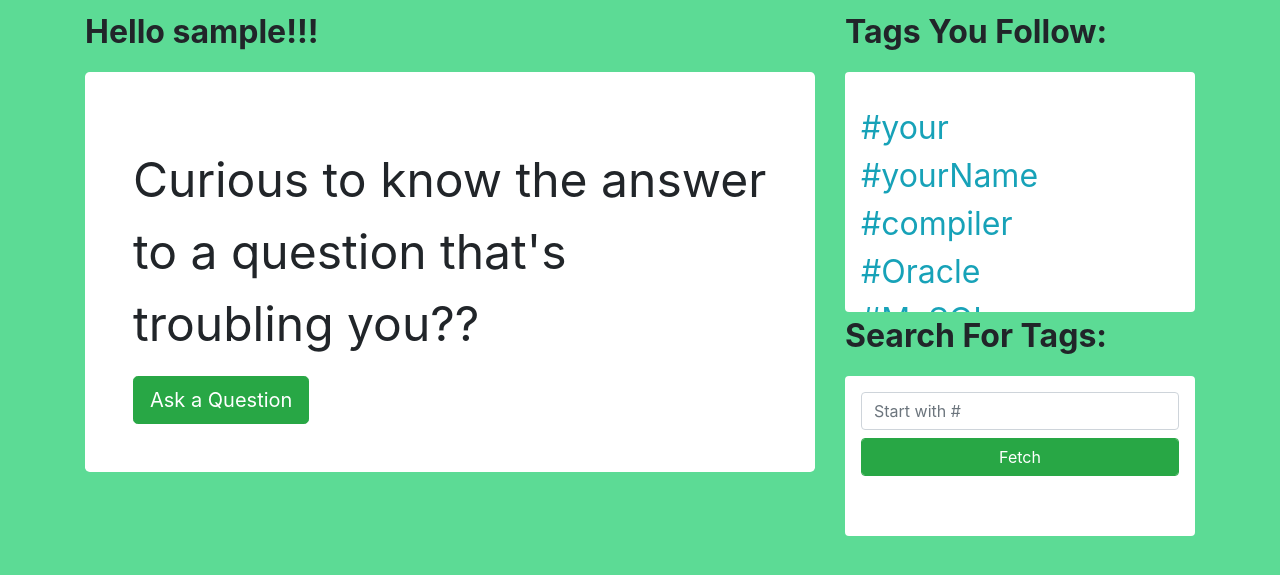
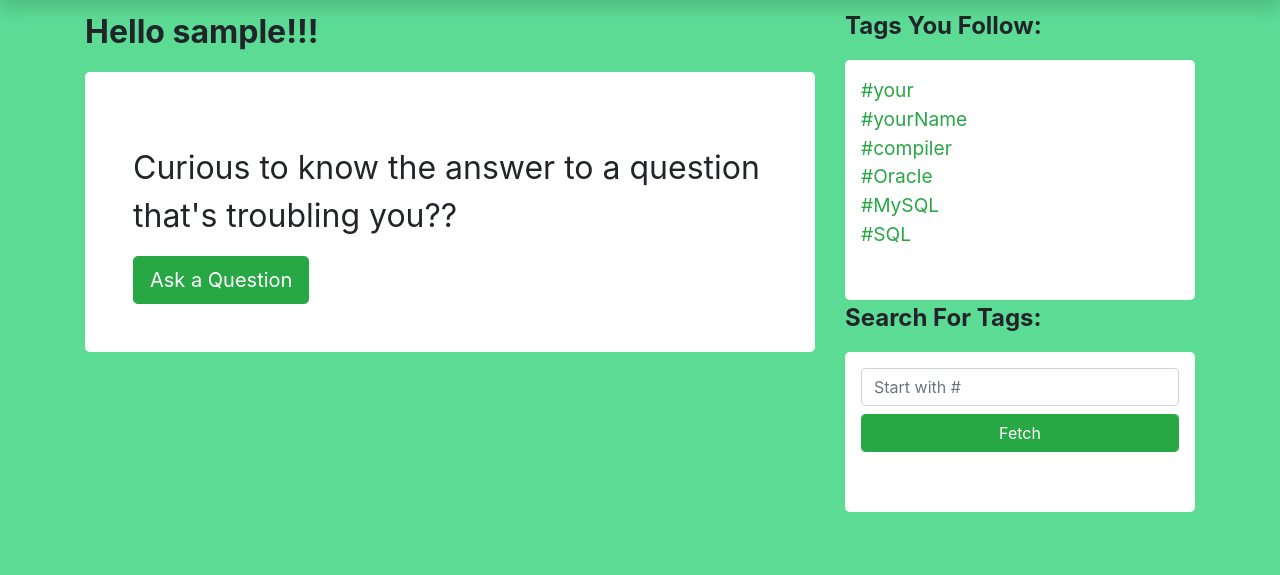
Before and after one commit to cbitosc/HTF20-Team-12, a Flask app: page /home/ in a window 1280 px wide. Shown: the part 82-657 px from the top of the page. Run offline with Flask 2, Linux system fonts and the light colour scheme; the visitor is signed in with stand-in values (Sample User, id 1); data comes from the database, SQL or seed files in the repository; both versions use the stored data as it was after the commit.

Commit message:
Final Commit

```diff
--- a/project/static/style.css
+++ b/project/static/style.css
@@ -26,6 +26,23 @@ h1:hover{
 }
 
 
+/*Custom Scrollbar*/
+::-webkit-scrollbar {
+  width: 0.5em;
+}
+::-webkit-scrollbar-track {
+  box-shadow: inset 0 0 0.25em grey;
+  border-radius: 1em;
+}
+::-webkit-scrollbar-thumb {
+  background: #666666;
+  border-radius: 1em;
+}
+::-webkit-scrollbar-thumb:hover {
+  background: #003333;
+}
+
+
 /*Profile Page*/
 .profile{
 	width: 8em;
--- a/project/templates/TagInfo.html
+++ b/project/templates/TagInfo.html
@@ -3,7 +3,7 @@
 <section class="container">
 	<div class="row" >
 		<div class="col-xs-12 text-center col-md-12 p-3 rounded-lg my-1">
-			<p><strong   style="font-size: 250%;color: #FFFFFF;">TAG:{{TAG.Tag_title}}</strong></p>
+			<p><strong   style="font-size: 250%;">TAG:{{TAG.Tag_title}}</strong></p>
 			{% if 'username' in session.keys() %}
 				{% if present_user_following %}
 					<button class="btn btn-primary btn-lg mb-3" onclick="javascript: followToggle({{TAG.Tagid}});" id="Tag-{{TAG.Tagid}}">UNFOLLOW</button>
--- a/project/templates/homepage.html
+++ b/project/templates/homepage.html
@@ -6,7 +6,7 @@
 <div class="container rounded-lg bg-white  p-5 " >
 	<div class="row mt-4" >
 		<div class="col-sm-12 col-md-12" >
-			<p  style="font-size: 300%;">Curious to know the answer to a question that's troubling you??</p>
+			<p  style="font-size: 200%;">Curious to know the answer to a question that's troubling you??</p>
 			<a href="{{url_for('discussions.askQuestion')}}" class="btn btn-lg btn-success" >Ask a Question</a>
 		</div>
 	</div>
--- a/project/templates/layout.html
+++ b/project/templates/layout.html
@@ -15,7 +15,7 @@
   <body>
     <header class="mb-2 sticky-top bg-light">
 
-        <nav class="navbar navbar-light sticky-top navbar-expand-sm ">
+        <nav class="navbar navbar-light shadow sticky-top navbar-expand-sm ">
           <div class="container-fluid">
 
 
@@ -80,18 +80,18 @@
         <aside class="col-12 col-sm-12 col-md-4 additional">
 
               <!-- Tags Section -->
-              <p style="font-size: 200%;font-weight: bold;">Tags You Follow:</p>
-              <div class=" mt-2 overflow-auto bg-white rounded p-3" style=" height: 15em;" >
-                  <p></p>
+              <p style="font-size: 150%;font-weight: bold;">Tags You Follow:</p>
+              <div class=" mt-2 overflow-auto bg-white rounded-lg p-3" style=" height: 15em;" >
+
                   {% for tag in Tags %}
                       <div>
-                        <a class="text-info" style=" font-size:200%;" href="{{url_for('discussions.TagInfo', tag_id=tag.Tagid)}}">{{tag.Tagtitle}}</a>
+                        <a class="text-success" style=" font-size:120%;" href="{{url_for('discussions.TagInfo', tag_id=tag.Tagid)}}">{{tag.Tagtitle}}</a>
                       </div>
                   {% endfor %}
               </div>
 
-              <p style="font-size: 200%;font-weight: bold;">Search For Tags:</p>
-              <div class=" mt-2 overflow-auto bg-white rounded p-3" style=" height: 10em;" >
+              <p style="font-size: 150%;font-weight: bold;">Search For Tags:</p>
+              <div class=" mt-2 overflow-auto bg-white rounded-lg p-3" style=" height: 10em;" >
                   <form action="{{url_for('discussions.fetchTags')}}" class="form" id="FetchTags"  method="post">
                       <input type="text" class="form-control" placeholder="Start with #" name="tagname" />
                       <input type="submit" class="form-control btn btn-success mt-2" name="submit" value="Fetch" />
--- a/project/templates/twelveRowLayout.html
+++ b/project/templates/twelveRowLayout.html
@@ -15,7 +15,7 @@
   <body>
     <header class="mb-2 sticky-top bg-light">
 
-        <nav class="navbar navbar-light sticky-top navbar-expand-sm">
+        <nav class="navbar navbar-light shadow sticky-top navbar-expand-sm">
           <div class="container-fluid">
 
 
```
Also changed, not shown: project/Site.db.
